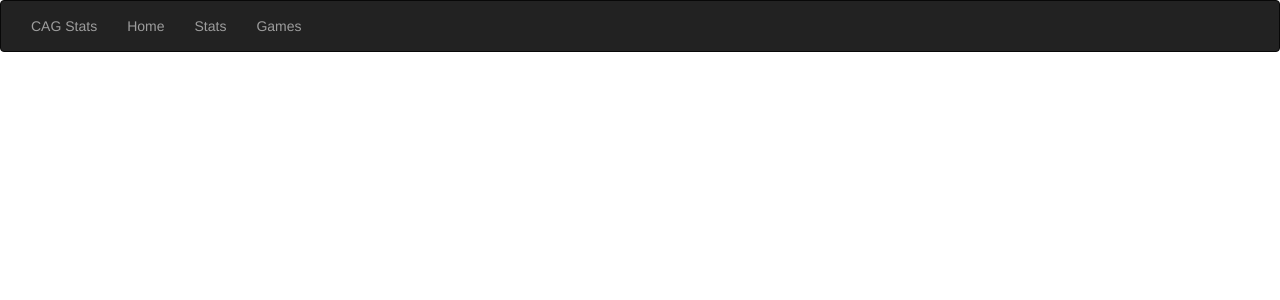
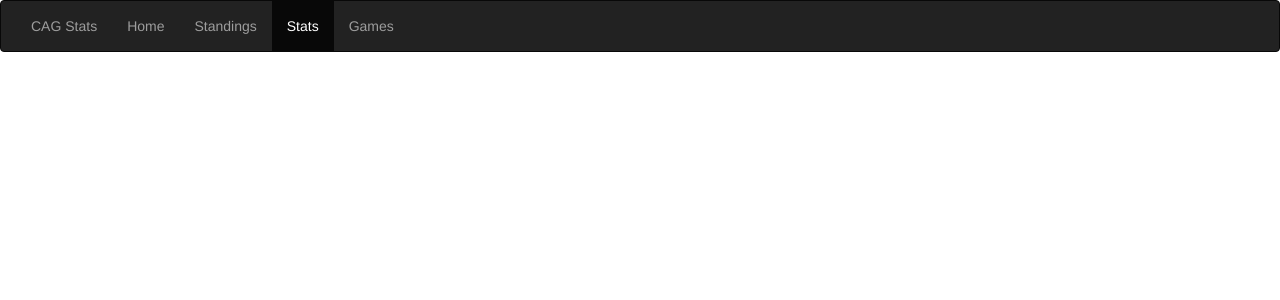
Before and after one commit to jp-security/LeagueStats, a Flask app: page /stats in a window 1280 px wide. Shown: the top 300 px of the page. Run offline with Flask 2, Linux system fonts and the light colour scheme; parts of the project's set-up code (start-up, migrations or seed data) failed here and were passed over; some libraries are stand-ins or nearby versions.

Commit message:
Standings page added

```diff
--- a/app/models.py
+++ b/app/models.py
@@ -14,7 +14,7 @@ class Teams(db.Model):
     away = db.relationship('Games', lazy='joined', foreign_keys='Games.away_team', backref='away_game')
 
     def __repr__(self):
-        return '<%r %r %r %r %r %r>' % (self.id, self.team_owner, self.team_city, self.team_name, self.team_wins, self.team_losses)
+        return '<%r %r %r %r %r %r>' % (self.id, str(self.team_owner), str(self.team_city), str(self.team_name), int(self.team_wins), int(self.team_losses))
         #return '<%r %r>' % (self.home, self.away)
 
 class Games(db.Model):
--- a/app/templates/base.html
+++ b/app/templates/base.html
@@ -53,6 +53,7 @@
         <div>
           <ul class="nav navbar-nav">
             <li class="{% block home %}{% endblock %}"><a href="{{ url_for('home') }}">Home</a></li>
+            <li class="{% block standings %}{% endblock %}"><a href="{{ url_for('standings') }}">Standings</a></li>
             <li class="{% block stats %}{% endblock %}"><a href="{{ url_for('stats') }}">Stats</a></li>
             <li class="{% block games %}{% endblock %}"><a href="{{ url_for('games') }}">Games</a></li>
           </ul>
--- a/app/templates/stats.html
+++ b/app/templates/stats.html
@@ -1 +1,2 @@
 {% extends "base.html" %}
+{% block stats %}active{% endblock %}
--- a/app/views.py
+++ b/app/views.py
@@ -101,9 +101,15 @@ def week8():
 
 @app.route('/stats')
 def stats():
-
     return render_template('stats.html',
                             title="Stats")
+
+@app.route('/standings')
+def standings():
+    teams = models.Teams.query.all()
+    return render_template('standings.html',
+                            teams=teams,
+                            title="Standings")
 
 @app.route('/teams')
 def teams():
```
Also changed, not shown: app/templates/standings.html (+14 -0 lines).
